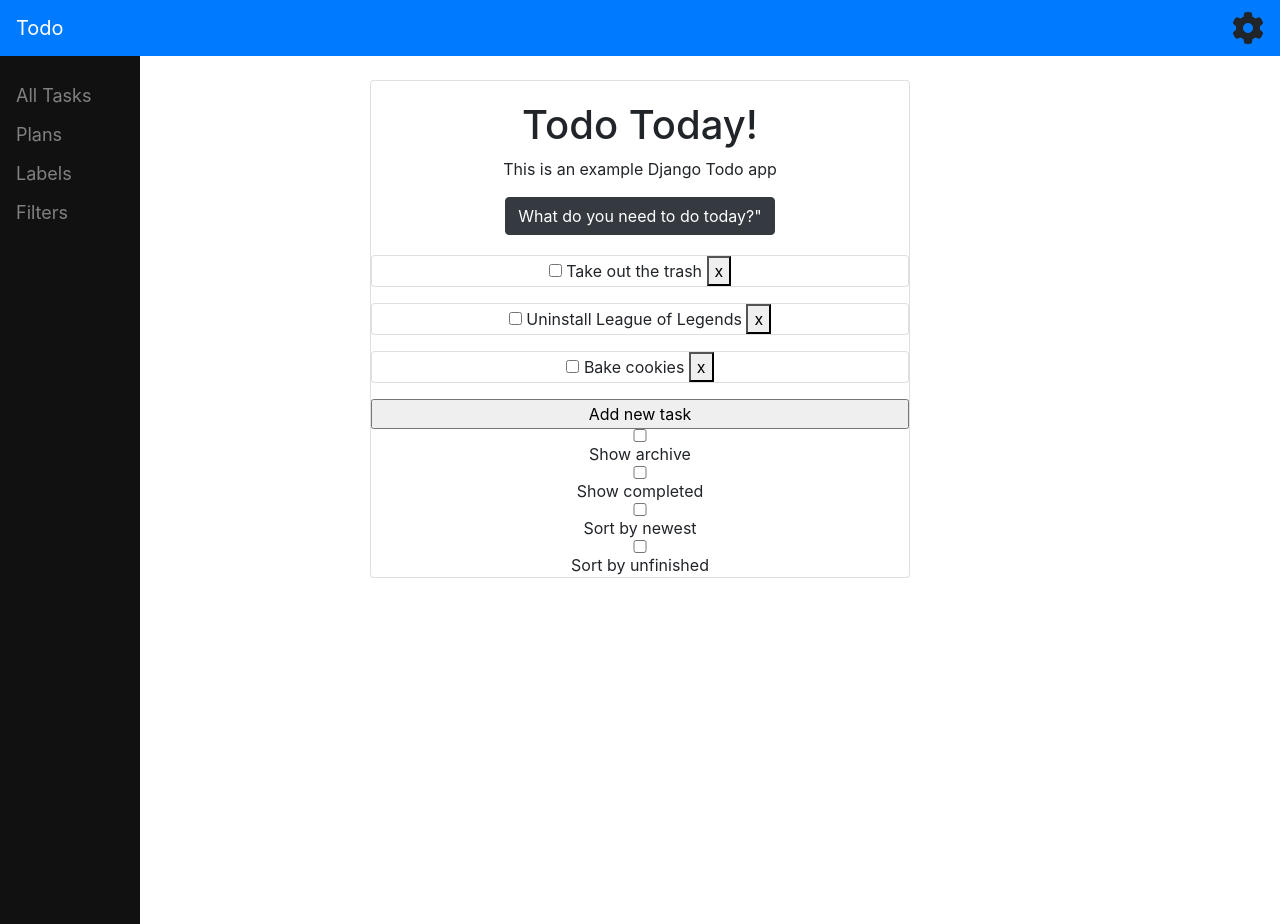
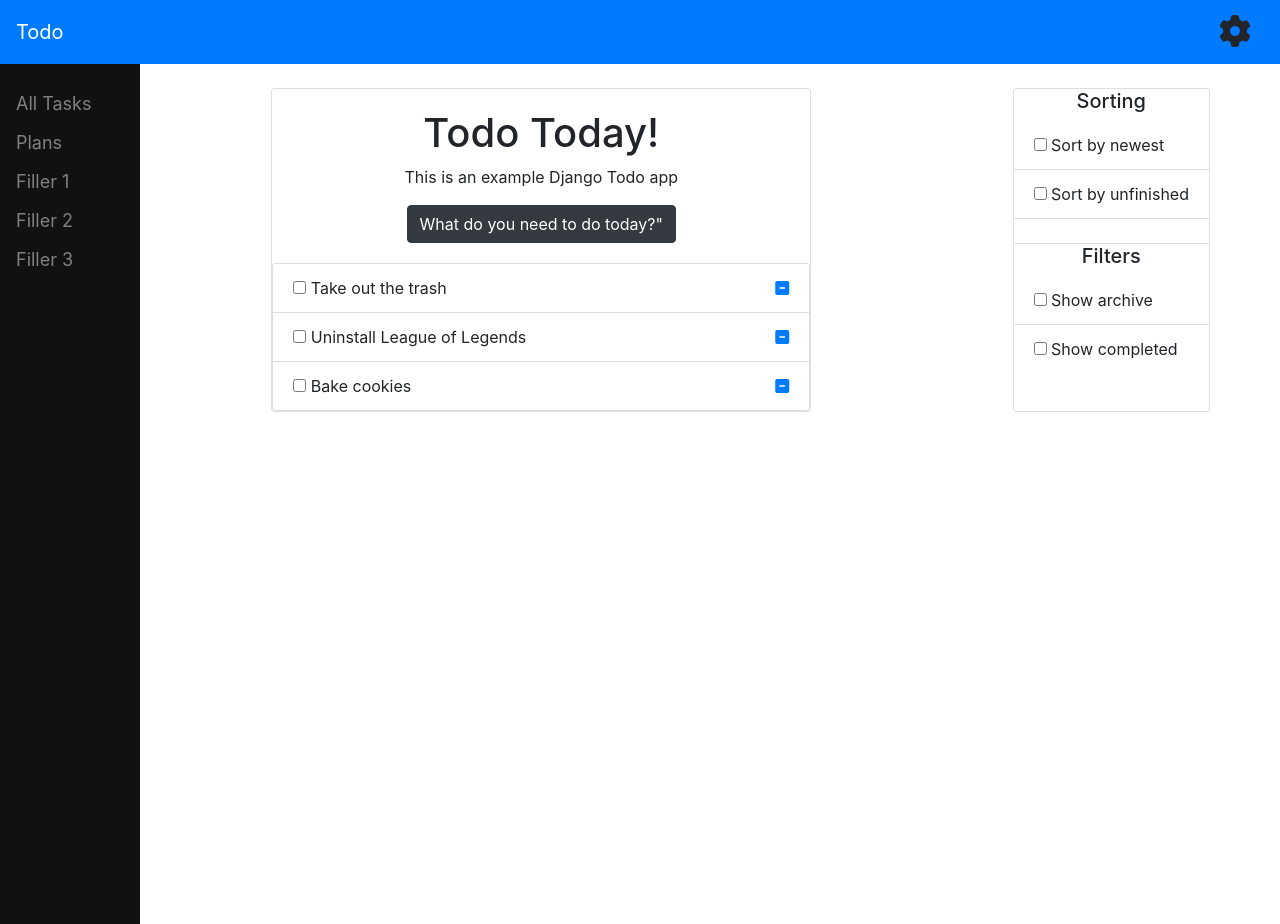
Before and after one commit to SevenNateNine/todoList, a Django app: page / in a window 1280 px wide. Run offline with Django 3.2, Linux system fonts and the light colour scheme; data comes from the database, SQL or seed files in the repository; some libraries are stand-ins or nearby versions.

Commit message:
Added side panel

```diff
--- a/todo/templates/partials/_navbar.html
+++ b/todo/templates/partials/_navbar.html
@@ -1,11 +1,13 @@
 {% load static %}
 
 {% block style %}
-        <link rel="stylesheet" type="text/css" href="{% static "fontawesome/css/all.min.css" %}" />
-    {% endblock %}
+    <link rel="stylesheet" type="text/css" href="{% static "fontawesome/css/all.min.css" %}" />
+{% endblock %}
 
 <nav class="navbar navbar-dark bg-primary mb-4">
     <a href="/" class="navbar-brand">Todo</a>
-    <i class="fas fa-cog fa-2x"></i>
+    <button class="btn bg-transparent">
+        <i class="fas fa-cog fa-2x"></i>
+    </button>
 
 </nav>
--- a/todo/templates/partials/_sidebar.html
+++ b/todo/templates/partials/_sidebar.html
@@ -9,7 +9,7 @@
         background-color:#111;
         overflow-x: hidden;
         padding-top: 20px;
-        margin-top: 56px;
+        margin-top: 64px;
     }
 
     .sidebar a{
@@ -28,6 +28,7 @@
 <div class="sidebar">
     <a>All Tasks</a>
     <a>Plans</a>
-    <a>Labels</a>
-    <a>Filters</a>
+    <a>Filler 1</a>
+    <a>Filler 2</a>
+    <a>Filler 3</a>
 </div>
--- a/todo/templates/todo/index.html
+++ b/todo/templates/todo/index.html
@@ -1,5 +1,19 @@
 {% extends 'base.html' %}
 {% block content %}
+
+<style type="text/css">
+  .sidepanel{
+    position: fixed;
+
+    z-index: 1;
+    top: 0;
+    right: 0;
+    color: blue;
+    overflow-x: hidden;
+    padding-top: 20px;
+    margin-top: 100px;
+  }
+</style>
 
 <div class="card text-center">
   <div class="card-body">
@@ -9,26 +23,49 @@
         What do you need to do today?"</a
       >
   </div>
+  <div class="card text-left">
     {% if latest_task_list %}
+    <ul class="list-group list-group-flush">
       {% for task in latest_task_list %}
-      <div class="card mb-3">
-          <div class="class-body">
+      <li class="list-group-item">
         <input type="checkbox">
           {{task.task_title}}
-              <button>
-                x
-              </button>
+          <a class="float-right" href="#">
+            <i class="fa fa-minus-square" aria-hidden="true"></i>
+          </a>
         </input>
-          </div>
-      </div>
+      </li>
     {% endfor %}
+    </ul>
     {% else %}
       <p>No tasks</p>
     {% endif %}
-  <input type=button value="Add new task"></input>
-  <input type=checkbox>Show archive</input>
-  <input type=checkbox>Show completed</input>
-  <input type=checkbox>Sort by newest</input>
-  <input type=checkbox>Sort by unfinished</input>
   </div>
+</div>
+
+</div class="sidepanel">
+  <div class="card text-left">
+    <ul class="list-group list-group-flush">
+      <h5 class="text-center">Sorting</h5>
+      <li class="list-group-item">
+        <input type=checkbox> Sort by newest</input>
+      </li>
+      <li class="list-group-item">
+        <input type=checkbox> Sort by unfinished</input>
+      </li>
+    </ul>
+    <br>
+    <ul class="list-group list-group-flush">
+      <h5 class="text-center">Filters</h5>
+      <li class="list-group-item">
+        <input type=checkbox> Show archive</input>
+      </li>
+      <li class="list-group-item">
+        <input type=checkbox> Show completed</input>
+      </li>
+    </ul>
+  </div>
+</div>
+
+
 {% endblock %}
```
Lines whose indentation alone changed are shown as unchanged.
